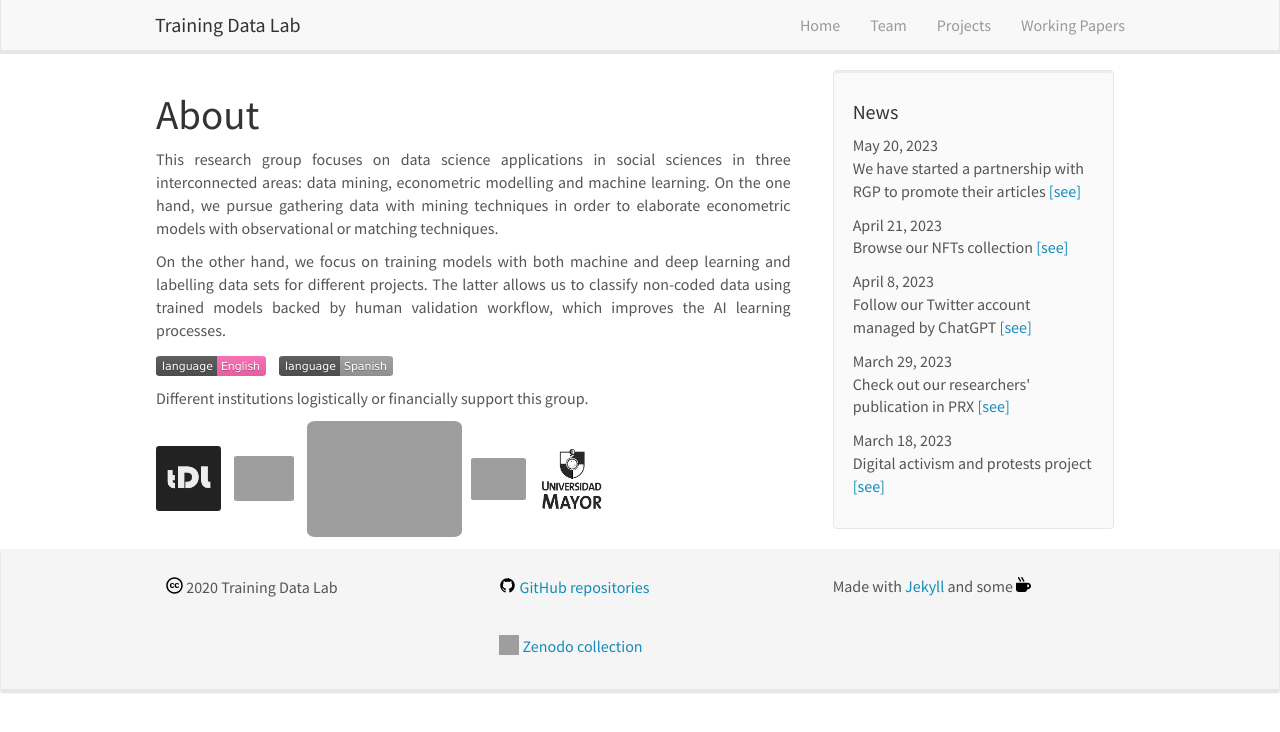
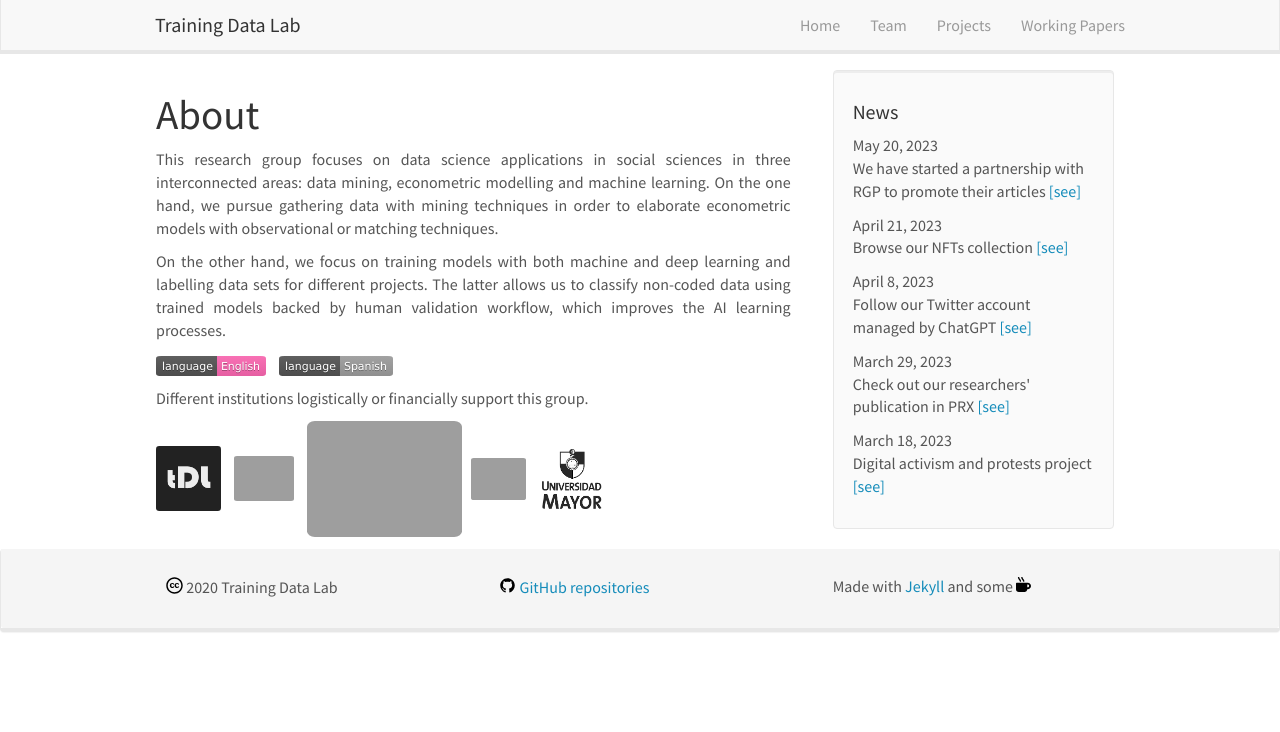
Before and after one commit to training-datalab/old-training-datalab.com, a Jekyll site: the page built from _pages/home.md, in a window 1280 px wide. Shown: the top 732 px of the page. Built offline with Jekyll 4.4.1, drawn with Linux system fonts in a browser that asks for light colours; nearby versions of some CDN libraries.

Commit message:
Update footer.html

```diff
--- a/_includes/footer.html
+++ b/_includes/footer.html
@@ -6,8 +6,7 @@
 		  <img src="{{ site.url }}{{ site.baseurl }}/images/svg/creative-commons-brands.svg" alt="Creative Commons" height="17" width="17" /> 2020 Training Data Lab
 		</div>
 		<div class="col-sm-4">
-		  <img src="{{ site.url }}{{ site.baseurl }}/images/svg/github.svg" alt="GitHub" height="17" width="17" /> <a href="https://github.com/training-datalab" target="_blank">GitHub repositories</a><br />
-      <img src="{{ site.url }}{{ site.baseurl }}/images/svg/zenodo.svg" alt="GitHub" height="20" width="20" /> <a href="https://zenodo.org/communities/tdl/" target="_blank">Zenodo collection</a>
+		  <img src="{{ site.url }}{{ site.baseurl }}/images/svg/github.svg" alt="GitHub" height="17" width="17" /> <a href="https://github.com/training-datalab" target="_blank">GitHub repositories</a>
 		</div>
 		<div class="col-sm-4">
 		  Made with <a href="https://jekyllrb.com" target="_blank">Jekyll</a> and some <img src="{{ site.url }}{{ site.baseurl }}/images/svg/mug-hot-solid.svg" alt="coffee" height="15" width="15" />
```
